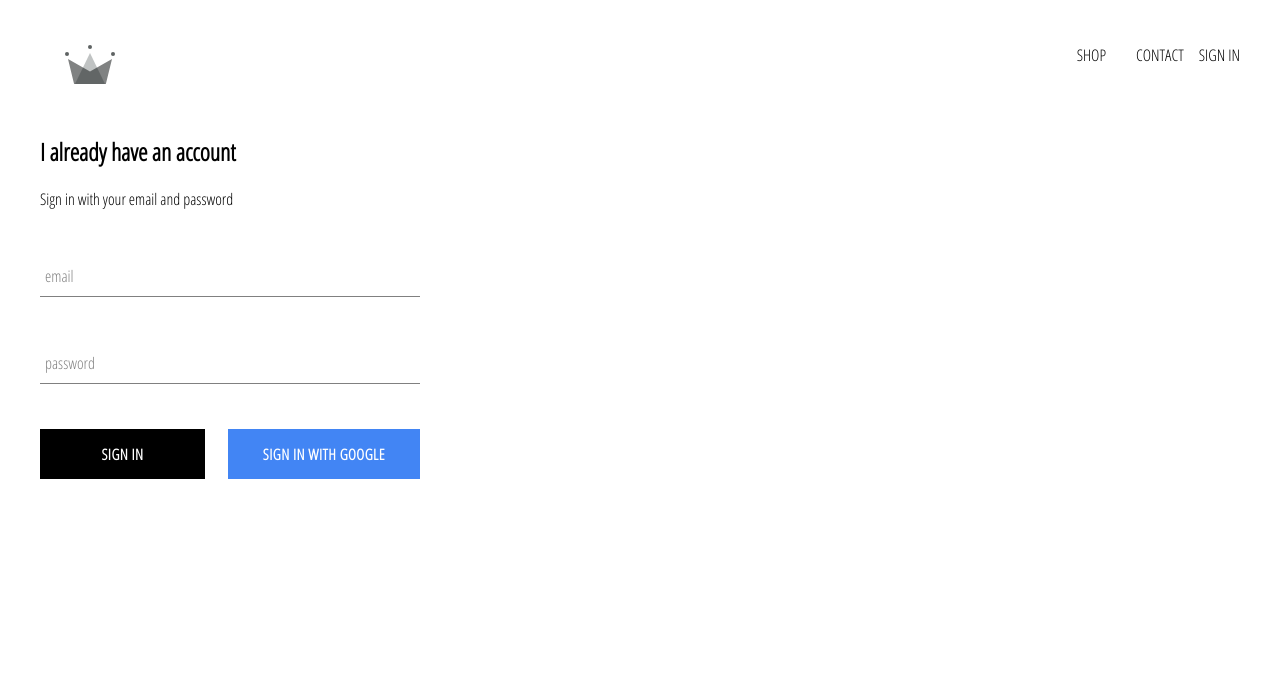
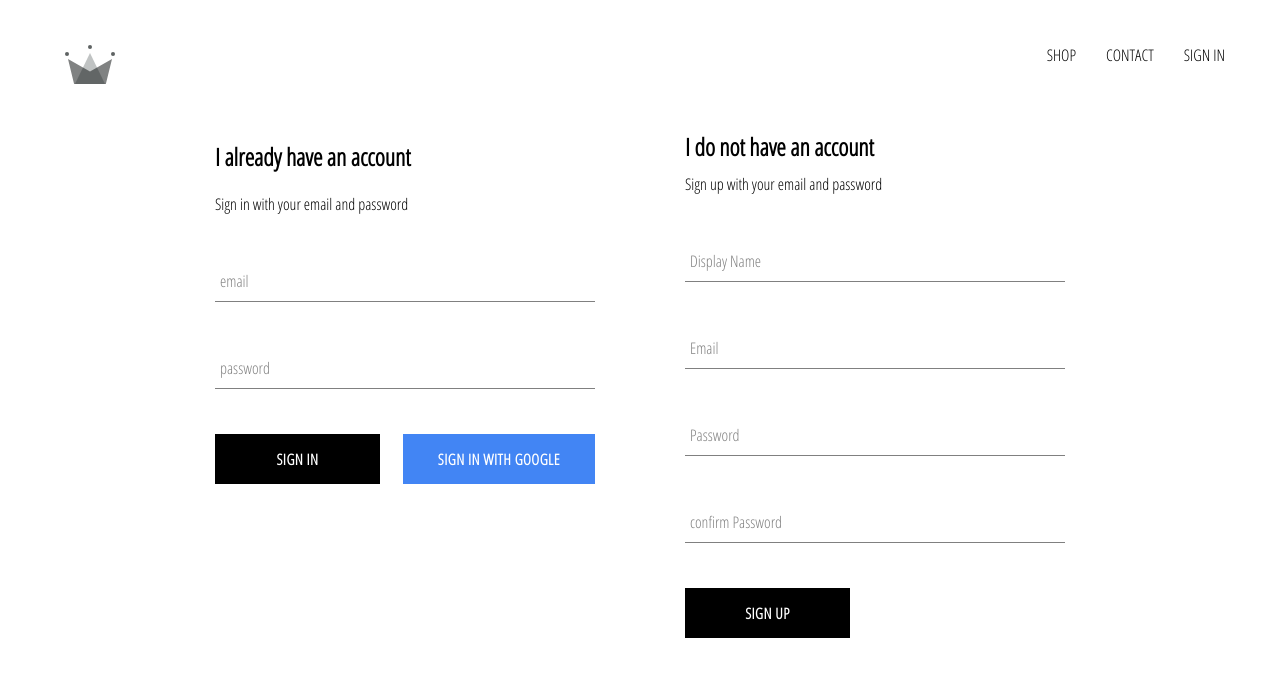
Before and after one commit to BoyeonY/crwn-clothing, a React (Create React App) app: page /signin in a window 1280 px wide. Shown: the top 676 px of the page. Built offline with nearby package versions, Linux system fonts and the light colour scheme; no server answers.

Commit message:
implemented firebase utils, included ability to store authenticaed users into our firestore database

```diff
--- a/src/App.js
+++ b/src/App.js
@@ -6,7 +6,7 @@
 import ShopPage from './pages/shop/shop.component';
 import Header from './components/header/header.component.js';
 import signInSignUpPage from './pages/sign-in-and-sign-up/sign-in-and-sign-up.component.js';
-import { auth } from '../src/firebase/firebase.utils';
+import { auth, createUserProfileDocument } from '../src/firebase/firebase.utils';
 
 
 class App extends React.Component {
@@ -26,15 +26,29 @@
 
 
       // handle the applcation being aware of any auth changes on firebase.
-  unsubscriberFromAuth = null
+    unsubscriberFromAuth = null
 
     componentDidMount(){
 
+      this.unsubscriberFromAuth = auth.onAuthStateChanged(async  userAuth => {
+        if(userAuth){
+          const userRef = await createUserProfileDocument(userAuth);
 
-      this.unsubscriberFromAuth = auth.onAuthStateChanged(user => {
-        this.setState({currentUser:user});
+          userRef.onSnapshot(onSnapshot => {
+            this.setState({
+              currentUser:{
+                id: onSnapshot.id,
+                ...onSnapshot.data()
+              }
 
-        console.log(user);
+              // colsole log can't go after set state because set state is a synchronous meaning that there is a chance that when we call it
+              //sets date is not actually finished being called.
+            },() => {console.log(this.state)})
+
+          })
+
+        }
+        this.setState({currentUser: userAuth})
       })
     }
 
--- a/src/components/form-input/form-input.component.js
+++ b/src/components/form-input/form-input.component.js
@@ -4,7 +4,7 @@
 
 const FormInput = ({ handleChange, label, ...otherProps}) => (
     <div className = 'group'>
-        <input className = 'form-input' onChange = {handleChange}/>
+        <input className = 'form-input' onChange = {handleChange}{...otherProps}/>
         {
             label ?
             (<label className={`${
--- a/src/components/header/header.component.js
+++ b/src/components/header/header.component.js
@@ -15,9 +15,9 @@
             <Link className='option' to ='/contact'> CONTACT </Link>
             {
                 currentUser ?
-                <div class = 'option' onClick={()=>auth.signOut()}> SING OUT</div>
+                <div className = 'option' onClick={()=>auth.signOut()}> SIGN OUT</div>
                 :
-                <Link classNmae='option' to='/Signin'>SIGN IN</Link>
+                <Link className='option' to='/Signin'>SIGN IN</Link>
             }
         </div>
     </div>
--- /dev/null
+++ b/src/components/sign-up/sign-up.component.js
@@ -0,0 +1,110 @@
+import React from 'react';
+
+import FormInput from '../form-input/form-input.component';
+import CustomButton from '../custom-button/custom-button.component';
+
+import {auth, createUserProfileDocument} from '../../firebase/firebase.utils';
+import './sign-up.style.scss';
+
+class SignUp extends React.Component{
+    constructor(){
+        super();
+
+        this.state ={
+            displayName: '',
+            email: '',
+            password: '',
+            confirmPassword: ''
+
+        }
+    }
+
+
+    handleSubmit = async event =>{
+        event.preventDefault();
+
+        const {displayName, email, password, confirmPassword} = this.state;
+
+        if(password !== confirmPassword){
+            alert("passwords don't match");
+            return;
+        }
+
+        try {
+            const { user } = await auth.createUserWithEmailAndPassword(email, password);
+
+            await createUserProfileDocument(user, {displayName});
+
+            this.setState({
+                displayName: '',
+                email: '',
+                password: '',
+                confirmPassword: ''
+            })
+
+        }catch(error){
+            console.log(error);
+        }
+    }
+
+    handleChange = event => {
+        const{name, value} = event.target;
+
+        this.setState({[name]: value});
+    }
+
+
+
+    render(){
+        const {displayName, email, password, confirmPassword} = this.state;
+        return(
+            <div className = 'sign-up'>
+                <h2 className = 'title'> I do not have an account</h2>
+                <span> Sign up with your email and password</span>
+                <form className ='sign-up-form' onSubmit={this.handleSubmit}>
+                    <FormInput
+                        type ='text'
+                        name = 'displayName'
+                        value = {displayName}
+                        onChange={this.handleChange}
+                        label='Display Name'
+                        required
+                    />
+
+                     <FormInput
+                        type ='email'
+                        name = 'email'
+                        value = {email}
+                        onChange={this.handleChange}
+                        label='Email'
+                        required
+                    />
+
+                    <FormInput
+                        type ='password'
+                        name = 'password'
+                        value = {password}
+                        onChange={this.handleChange}
+                        label='Password'
+                        required
+                    />
+
+
+                     <FormInput
+                        type ='password'
+                        name = 'confirmPassword'
+                        value = {confirmPassword}
+                        onChange={this.handleChange}
+                        label='confirm Password'
+                        required
+                    />
+                    <CustomButton type ='submit'> SIGN UP</CustomButton>
+                </form>
+
+            </div>
+
+        )
+
+    }
+}
+export default SignUp;
--- /dev/null
+++ b/src/components/sign-up/sign-up.style.scss
@@ -0,0 +1,11 @@
+.sign-up{
+    display: flex;
+    flex-direction: column;
+    width: 380px;
+
+    .title {
+        margin:10px 0;
+
+    }
+
+}
--- a/src/firebase/firebase.utils.js
+++ b/src/firebase/firebase.utils.js
@@ -14,6 +14,36 @@
         measurementId: "G-JKMKB0RB5D"
       };
 
+
+//updating firebase DB
+//async
+export  const createUserProfileDocument = async (userAuth, additionalData) => {
+  // only want to perform this when userAuth is not null
+  if(!userAuth) return;
+
+  const userRef = firestore.doc(`users/${userAuth.uid}`);
+  const snapShot = await userRef.get();
+
+  if(!snapShot.exists){
+    const { displayName, email} = userAuth;
+    const createAt = new Date();
+
+    try {
+      await userRef.set({
+        displayName,
+        email,
+        createAt,
+        ...additionalData
+      })
+    }catch(error){
+      console.log('error creating user', error.message);
+    }
+  }
+  console.log(snapShot);
+  return userRef;
+
+}
+
 firebase.initializeApp(config);
 
 export const auth = firebase.auth();
@@ -24,9 +54,7 @@
 provider.setCustomParameters({prompt: 'select_account'});
 
 export const signInWithGoogle = () => {
-  console.log("auth ", auth);
-  console.log("provider ", provider);
- auth.signInWithPopup(provider).then(e => console.log(e));
+  auth.signInWithPopup(provider);
 };
 
 export default firebase;
--- a/src/pages/sign-in-and-sign-up/sign-in-and-sign-up.component.js
+++ b/src/pages/sign-in-and-sign-up/sign-in-and-sign-up.component.js
@@ -1,10 +1,15 @@
 import React from 'react';
 import SignIn from '../../components/sign-in/sign-in.component';
+import SignUp from '../../components/sign-up/sign-up.component';
 
 import './sign-in-and-sign-up.style.scss';
 
 const signInSignUpPage = () =>(
-    <div className = 'sign-in-and-sign-up'><SignIn /></div>
+    <div className = 'sign-in-and-sign-up'>
+        <SignIn />
+        <SignUp />
+    </div>
+
 );
 
 export default signInSignUpPage;
--- a/src/pages/sign-in-and-sign-up/sign-in-and-sign-up.style.scss
+++ b/src/pages/sign-in-and-sign-up/sign-in-and-sign-up.style.scss
@@ -0,0 +1,6 @@
+.sign-in-and-sign-up{
+    width: 850px;
+    display: flex;
+    justify-content: space-between;
+    margin: 30px auto;
+}
```
Also changed, not shown: 1 other file (tests, documents, lock files or other folders).
